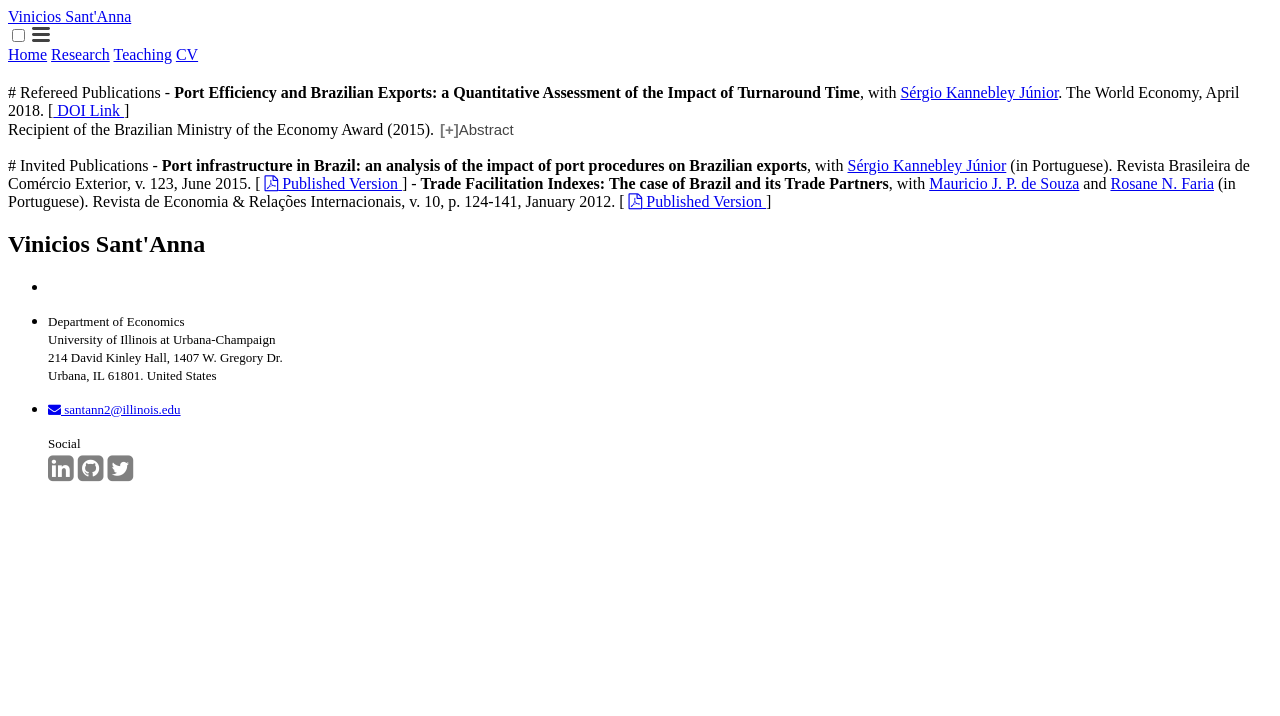
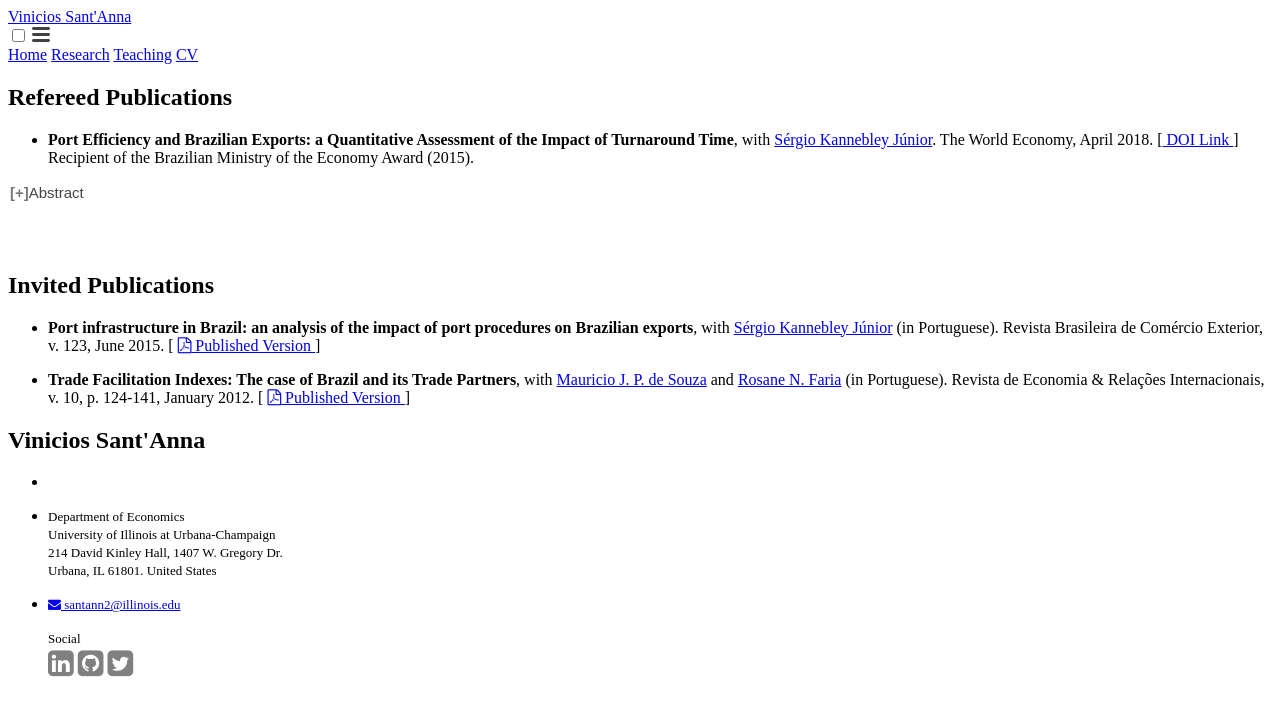
Before and after one commit to vpsantanna/vpsantanna.github.io, a Jekyll site: the page built from 2-research.md, in a window 1280 px wide. Shown: the top 716 px of the page. Built offline with Jekyll 4.4.1, drawn with Linux system fonts in a browser that asks for light colours; a script that is not in the unit is left out; part of the change alters nothing that is shown.

Commit message:
Update 2-research.md

```diff
--- a/2-research.md
+++ b/2-research.md
@@ -4,7 +4,6 @@ title: Research
 permalink: /research/
 ---
 
-<section>
 # Refereed Publications
 
 - <b>Port Efficiency and Brazilian Exports: a Quantitative Assessment of the Impact of Turnaround Time</b>, with <a href="https://scholar.google.com.br/citations?user=dqFJND9idb0C&hl=en" target="_blank"> Sérgio Kannebley Júnior</a>. The World Economy, April 2018. [<a href="https://doi.org/10.1111/twec.12654" target="_blank"> DOI Link </a>] <br> Recipient of the Brazilian Ministry of the Economy Award (2015).
@@ -23,16 +22,3 @@ permalink: /research/
 - <b> Port infrastructure in Brazil: an analysis of the impact of port procedures on Brazilian exports</b>, with <a href="https://scholar.google.com.br/citations?user=dqFJND9idb0C&hl=en" target="_blank"> Sérgio Kannebley Júnior</a> (in Portuguese). Revista Brasileira de Comércio Exterior, v. 123, June 2015. [ <a href="/files/research/123_VSSKJ.pdf" target="_blank"><i class="fa fa-file-pdf-o"></i> Published Version </a>]
 
 - <b>Trade Facilitation Indexes: The case of Brazil and its Trade Partners</b>, with <a href="https://scholar.google.com.br/citations?user=ceqK-1QAAAAJ&hl=en" target="_blank">Mauricio J. P. de Souza</a> and <a href="https://scholar.google.com.br/citations?user=bnfF3IEAAAAJ&hl=en" target="_blank">Rosane N. Faria</a> (in Portuguese). Revista de Economia & Relações Internacionais, v. 10, p. 124-141, January 2012. [ <a href="/files/research/indicadores_facilitacao.pdf" target="_blank"><i class="fa fa-file-pdf-o"></i> Published Version </a>]
-</section>
-
-  <script>
-      var acc = document.getElementsByClassName("accordion");
-      var i;
-
-      for (i = 0; i < acc.length; i++) {
-        acc[i].onclick = function(){
-            this.classList.toggle("active");
-            this.parentNode.nextElementSibling.classList.toggle("show");
-      }
-    }
-  </script>
```
